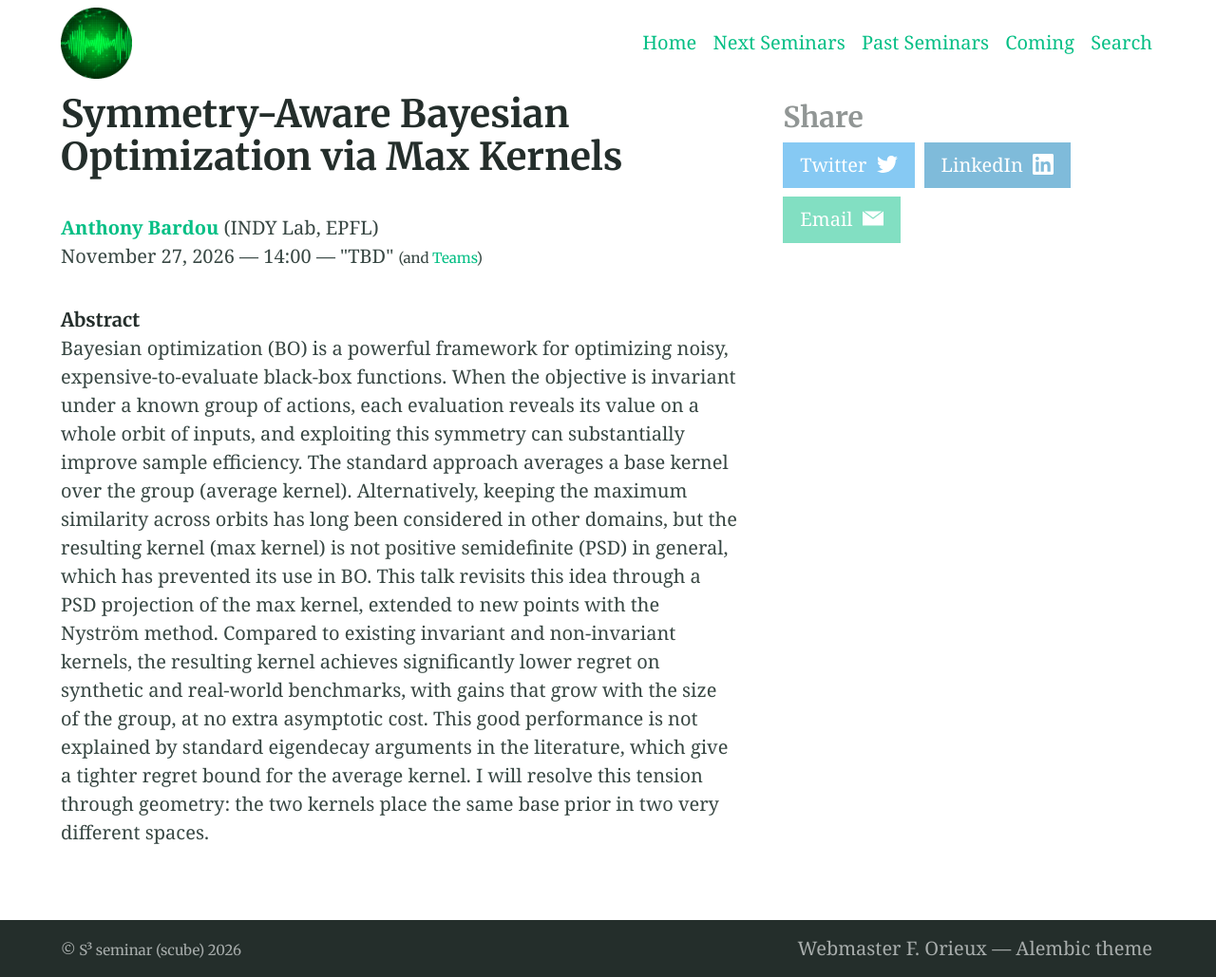
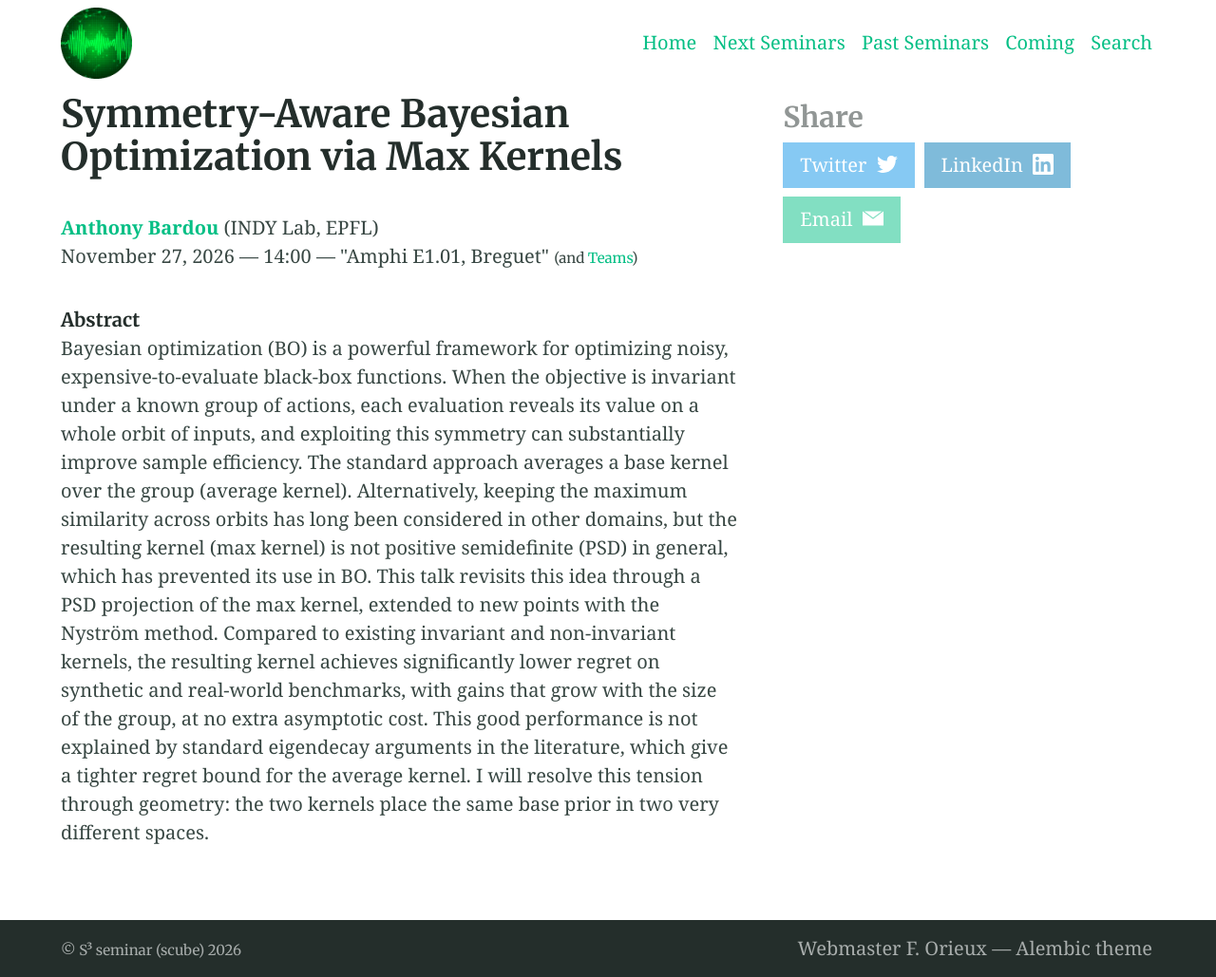
Before and after one commit to s3-seminar/s3-seminar.github.io, a Jekyll site: the page built from _seminars/anthony-bardou.md, in a window 1280 px wide. Shown: the whole page at 95% size. Built offline with Jekyll 4.4.1, drawn with Linux system fonts in a browser that asks for light colours.

Commit message:
Update anthony-bardou.md

```diff
--- a/_seminars/anthony-bardou.md
+++ b/_seminars/anthony-bardou.md
@@ -4,7 +4,7 @@ speaker: Anthony Bardou
 affiliation: INDY Lab, EPFL
 date: 2026-11-27 14:00
 perso: https://abardou.github.io/
-location: TBD
+location: Amphi E1.01, Breguet
 hybrid: https://teams.microsoft.com/meet/3918398331533368?p=lLA9iJiBqs2K3e0CYp
 speakerdeck:
 aside: true
```
